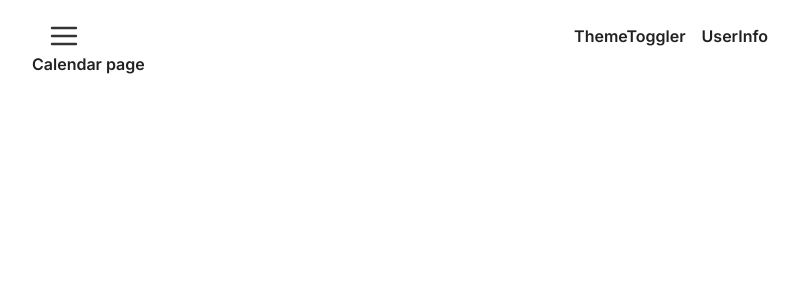
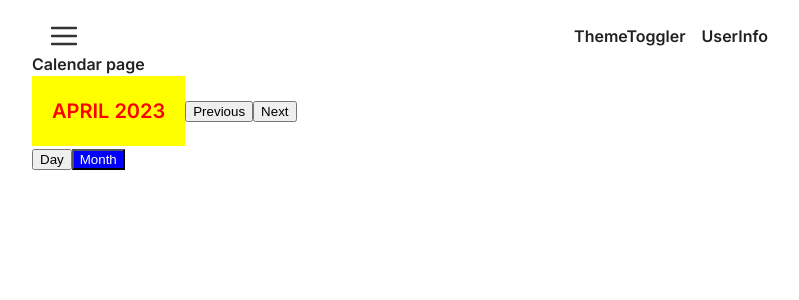
Before and after one commit to SvitlanaHonchar/Goose-Track_Work-Smart, a React (Create React App) app: page /calendar in a window 1280 px wide. Shown: the top 300 px of the page, without its empty margins (224-1023 px from the left). Built offline with nearby package versions, Linux system fonts and the light colour scheme; no server answers.

Commit message:
add calendartoolbar start logic

```diff
--- a/src/modules/CalendarComponent/components/CalendarToolbar/CalendarToolbar.jsx
+++ b/src/modules/CalendarComponent/components/CalendarToolbar/CalendarToolbar.jsx
@@ -0,0 +1,23 @@
+import React, { useState } from 'react';
+import PeriodPaginator from '../PeriodPaginator/PeriodPaginator';
+import PeriodTypeSelect from '../PeriodTypeSelect/PeriodTypeSelect';
+const CalendarToolbar = ({ period }) => {
+  const [periodType, setPeriodType] = useState('month');
+
+  const handlePeriodTypeSelect = type => {
+    setPeriodType(type);
+  };
+
+  const date = new Date();
+  return (
+    <div>
+      <PeriodPaginator date={date} period={periodType} />
+      <PeriodTypeSelect
+        selectedType={periodType}
+        onTypeSelect={handlePeriodTypeSelect}
+      />
+    </div>
+  );
+};
+
+export default CalendarToolbar;
--- a/src/modules/CalendarComponent/components/PeriodPaginator/PeriodPaginator.jsx
+++ b/src/modules/CalendarComponent/components/PeriodPaginator/PeriodPaginator.jsx
@@ -1,7 +1,81 @@
-import React from 'react';
+import React, { useState } from 'react';
 
-const PeriodPaginator = () => {
-  return <div></div>;
+const PeriodPaginator = ({ date, period, onDateChange }) => {
+  const [currentDate, setCurrentDate] = useState(date);
+
+  const updateDate = (amount, unit) => {
+    const dateCopy = new Date(currentDate);
+    if (unit === 'month') {
+      dateCopy.setMonth(dateCopy.getMonth() + amount);
+    } else {
+      dateCopy.setDate(dateCopy.getDate() + amount);
+    }
+    setCurrentDate(dateCopy);
+    // onDateChange(dateCopy);
+  };
+
+  const formatDate = (date, format) => {
+    const monthNames = [
+      'January',
+      'February',
+      'March',
+      'April',
+      'May',
+      'June',
+      'July',
+      'August',
+      'September',
+      'October',
+      'November',
+      'December',
+    ];
+
+    const day = date.getDate();
+    const monthIndex = date.getMonth();
+    const year = date.getFullYear();
+
+    return format === 'month'
+      ? `${monthNames[monthIndex].toUpperCase()} ${year}`
+      : `${day} ${monthNames[monthIndex].toUpperCase()} ${year}`;
+  };
+
+  return (
+    <div
+      style={{
+        display: 'flex',
+      }}
+    >
+      <span
+        style={{
+          color: 'red',
+          backgroundColor: 'yellow',
+          display: 'inline-block',
+          padding: '20px',
+          fontSize: '20px',
+        }}
+      >
+        {formatDate(currentDate, period)}
+      </span>
+
+      <div
+        style={{
+          display: 'flex',
+          alignItems: 'center',
+        }}
+      >
+        <button
+          onClick={() => updateDate(-1, period === 'month' ? 'month' : 'day')}
+        >
+          Previous
+        </button>
+        <button
+          onClick={() => updateDate(1, period === 'month' ? 'month' : 'day')}
+        >
+          Next
+        </button>
+      </div>
+    </div>
+  );
 };
 
 export default PeriodPaginator;
--- a/src/modules/CalendarComponent/components/PeriodTypeSelect/PeriodTypeSelect.jsx
+++ b/src/modules/CalendarComponent/components/PeriodTypeSelect/PeriodTypeSelect.jsx
@@ -1,7 +1,38 @@
 import React from 'react';
+import { TypeButton } from './PeriodTypeSelect.styled';
 
-const PeriodTypeSelect = () => {
-  return <div></div>;
+const PeriodTypeSelect = ({ selectedType, onTypeSelect }) => {
+  const handlePeriodType = type => {
+    console.log(type);
+    onTypeSelect(type);
+  };
+
+  const handleClick = type => {
+    if (selectedType !== type) {
+      handlePeriodType(type);
+    }
+  };
+
+  return (
+    <div className="period-type-select">
+      <TypeButton
+        className={`period-type-button ${
+          selectedType === 'day' ? 'active' : ''
+        }`}
+        onClick={() => handleClick('day')}
+      >
+        Day
+      </TypeButton>
+      <TypeButton
+        className={`period-type-button ${
+          selectedType === 'month' ? 'active' : ''
+        }`}
+        onClick={() => handleClick('month')}
+      >
+        Month
+      </TypeButton>
+    </div>
+  );
 };
 
 export default PeriodTypeSelect;
--- /dev/null
+++ b/src/modules/CalendarComponent/components/PeriodTypeSelect/PeriodTypeSelect.styled.jsx
@@ -0,0 +1,8 @@
+import styled from 'styled-components';
+
+export const TypeButton = styled.button`
+  &.active {
+    background-color: blue;
+    color: white;
+  }
+`;
--- a/src/pages/CalendarPage/CalendarPage.jsx
+++ b/src/pages/CalendarPage/CalendarPage.jsx
@@ -4,6 +4,7 @@ import { Outlet } from 'react-router';
 import { selectIsLoggedIn } from 'redux/auth/authSelectors';
 import { getMonthTasks } from 'redux/tasks/tasksOperations';
 import Loader from 'shared/components/Loader/Loader';
+import CalendarToolbar from 'modules/CalendarComponent/components/CalendarToolbar/CalendarToolbar';
 
 const CalendarPage = () => {
   const dispatch = useDispatch();
@@ -30,6 +31,7 @@ const CalendarPage = () => {
       <Suspense fallback={<Loader />}>
         <Outlet />
       </Suspense>
+      <CalendarToolbar />
     </div>
   );
 };
--- a/src/shared/components/Loader/Loader.jsx
+++ b/src/shared/components/Loader/Loader.jsx
@@ -1,7 +1,9 @@
 import React from 'react';
+import { StyledLoader } from './Loader.styled';
 
 const Loader = () => {
-  return <div>Loader</div>;
+  // return <div>Loader</div>;
+  return <StyledLoader />;
 };
 
 export default Loader;
--- /dev/null
+++ b/src/shared/components/Loader/Loader.styled.jsx
@@ -0,0 +1,11 @@
+import styled from 'styled-components';
+
+import loader from './goose.gif';
+
+export const StyledLoader = styled.div`
+  width: 100%;
+  height: 100vh;
+  position: fixed;
+  background: rgba(0, 0, 0, 0.834) url(${loader}) center no-repeat;
+  z-index: 1;
+`;
```
Also changed, not shown: src/shared/components/Loader/goose.gif (added).
